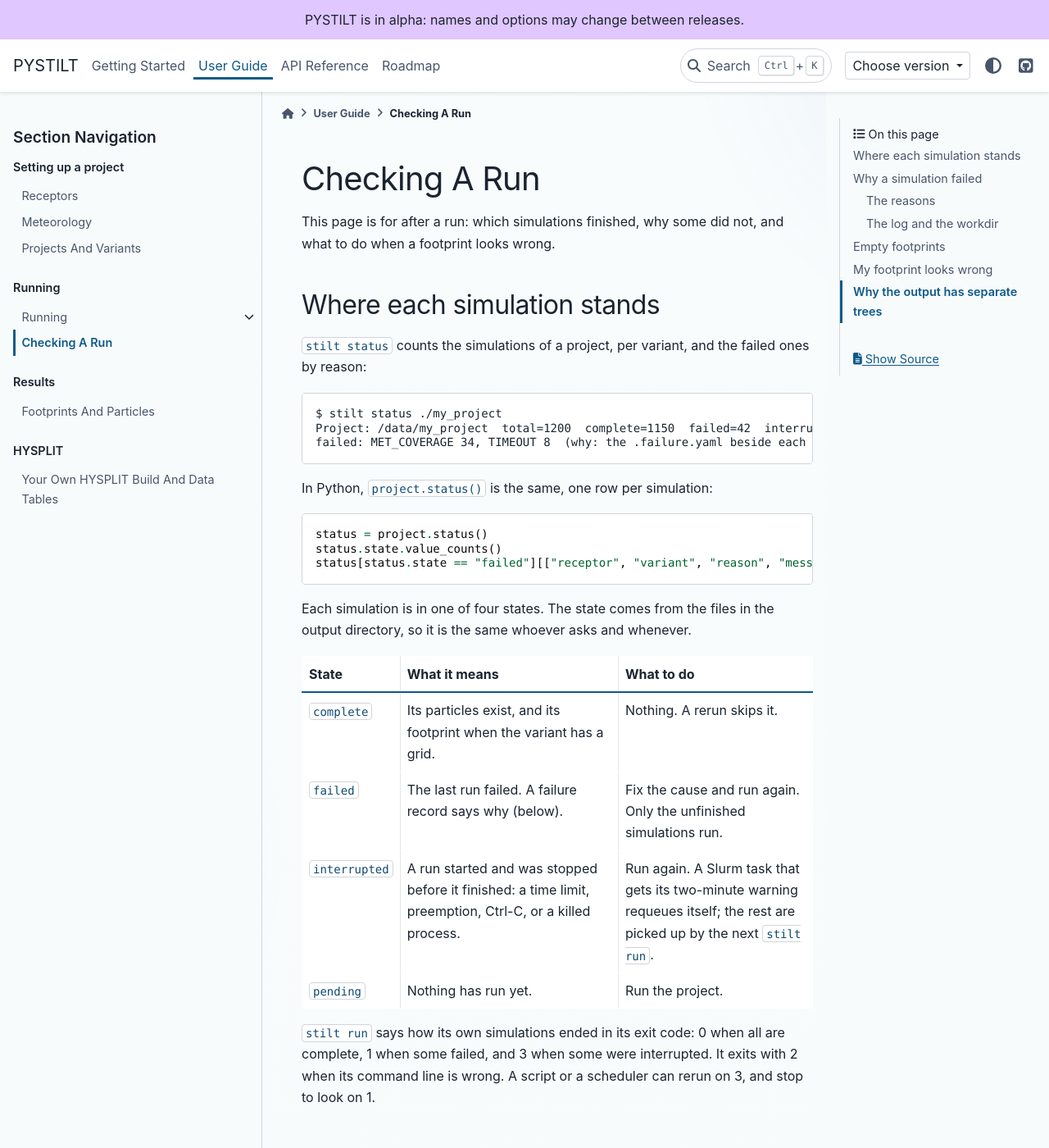
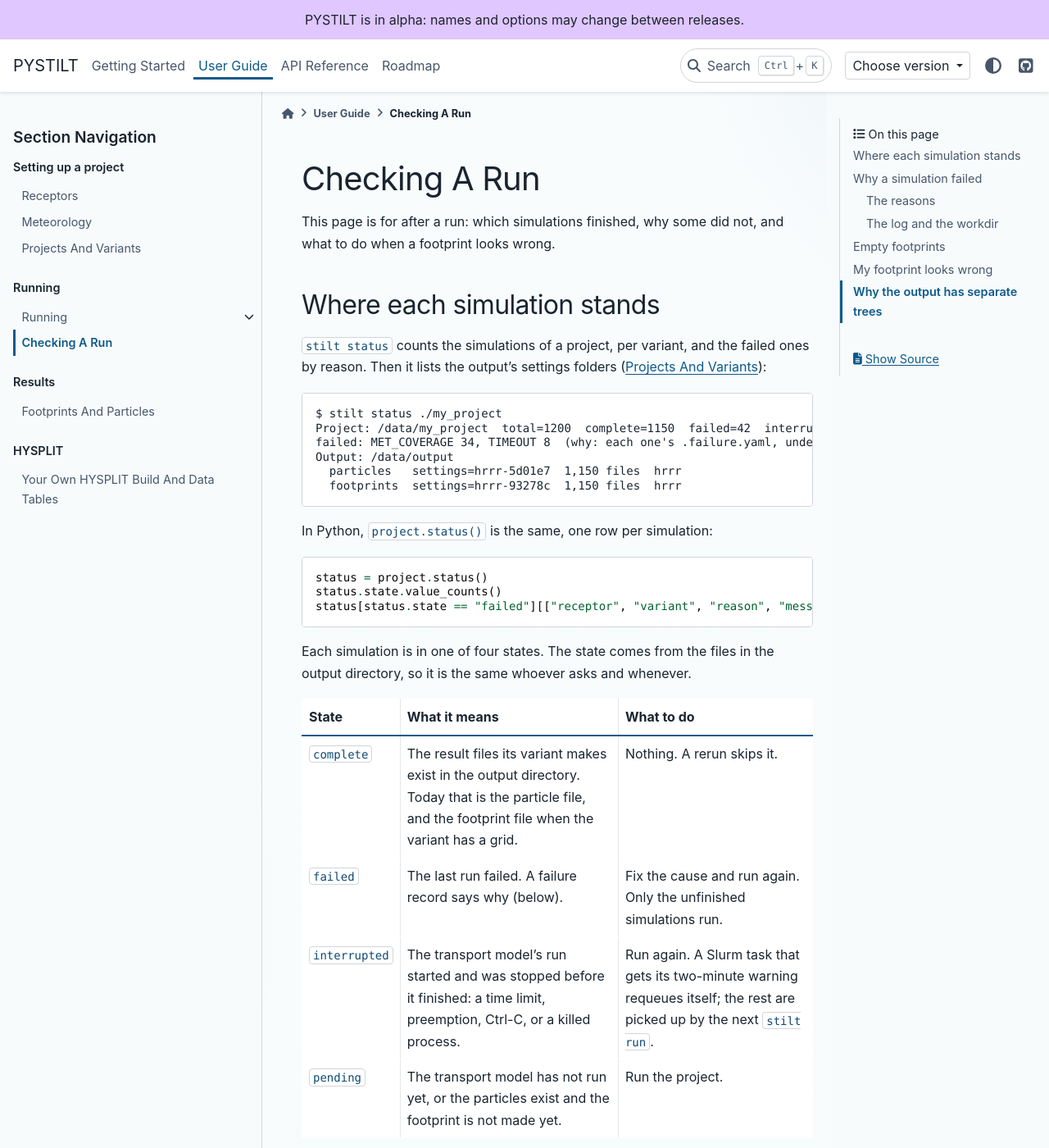
Before and after one commit to fbirds5230/runtraj, a Sphinx documentation site: the page built from docs/guides/checking.rst, in a window 1280 px wide and 1400 px high. Shown: the whole window at 82% size. Built offline with Sphinx 7.4.7 and the PyData theme 0.15.4, drawn with Linux system fonts in a browser that asks for light colours; pages that are not in the unit, such as notebooks, are missing from menus; some of the changed text lies outside the part shown.

Commit message:
docs: fix sentences the code contradicts
- A failure record is in logs/ under the settings folder of the result
  that failed: a footprint's is under the footprint's own folder, not
  beside the run's log (checking guide, its sample, the stilt status
  line, the changelog).
- interrupted means the transport model's run was cut off; a footprint
  not made yet is pending, whichever way it stopped. status() calls a
  run interrupted when its log exists, not from the log's line.
- "Complete" says what the code checks: the result files the variant
  makes, today the particle file and the footprint file with a grid.
- The output tree shows realization=k/, the failure records, and what
  scratch/ holds (a workdir per simulation, kept on failure or with
  keep_scratch); output.py's docstring shows scratch/ too.
- An empty footprint holds only stilt:empty: true, no reason.
- The particle reference: zsfc is not in the default varsiwant, and
  pressure weighting of an msl receptor needs it; particle and time are
  stored as int32 and read as float64; a release row has foot = 0.
- The status sample shows the Output: folder listing.
- The CONTROL comment: zeros are the simulation start, which keeps the
  receptor's minute.
- An output on memory:// lasts only as long as its process.

Refs jmineau/PYSTILT#194

```diff
--- a/docs/guides/checking.rst
+++ b/docs/guides/checking.rst
@@ -8,13 +8,17 @@ Where each simulation stands
 ----------------------------
 
 ``stilt status`` counts the simulations of a project, per variant, and the
-failed ones by reason:
+failed ones by reason. Then it lists the output's settings folders
+(:doc:`projects`):
 
 .. code-block:: text
 
    $ stilt status ./my_project
    Project: /data/my_project  total=1200  complete=1150  failed=42  interrupted=0  pending=8
-   failed: MET_COVERAGE 34, TIMEOUT 8  (why: the .failure.yaml beside each log, under /data/output/logs)
+   failed: MET_COVERAGE 34, TIMEOUT 8  (why: each one's .failure.yaml, under /data/output/logs)
+   Output: /data/output
+     particles   settings=hrrr-5d01e7  1,150 files  hrrr
+     footprints  settings=hrrr-93278c  1,150 files  hrrr
 
 In Python, ``project.status()`` is the same, one row per simulation:
 
@@ -35,19 +39,27 @@ the output directory, so it is the same whoever asks and whenever.
      - What it means
      - What to do
    * - ``complete``
-     - Its particles exist, and its footprint when the variant has a grid.
+     - The result files its variant makes exist in the output directory.
+       Today that is the particle file, and the footprint file when the
+       variant has a grid.
      - Nothing. A rerun skips it.
    * - ``failed``
      - The last run failed. A failure record says why (below).
      - Fix the cause and run again. Only the unfinished simulations run.
    * - ``interrupted``
-     - A run started and was stopped before it finished: a time limit,
-       preemption, Ctrl-C, or a killed process.
+     - The transport model's run started and was stopped before it
+       finished: a time limit, preemption, Ctrl-C, or a killed process.
      - Run again. A Slurm task that gets its two-minute warning requeues
        itself; the rest are picked up by the next ``stilt run``.
    * - ``pending``
-     - Nothing has run yet.
+     - The transport model has not run yet, or the particles exist and the
+       footprint is not made yet.
      - Run the project.
+
+A footprint that is not made yet is ``pending`` whether its step never
+started or was stopped partway. The files cannot tell those apart: a
+footprint variant added later, on particles that already exist, leaves
+the same files.
 
 ``stilt run`` says how its own simulations ended in its exit code: 0 when
 all are complete, 1 when some failed, and 3 when some were interrupted. It
@@ -58,9 +70,12 @@ Why a simulation failed
 -----------------------
 
 A failed simulation does not stop the others. The worker writes a failure
-record, ``<receptor id>.failure.yaml``, beside the simulation's log, and
-goes on. The record is removed when the result is written, so a simulation
-that later succeeds carries no stale note. ``sim.failure`` reads it:
+record, ``<receptor id>.failure.yaml``, in the output's ``logs/`` tree, and
+goes on. A failed run's record is under its particles' settings folder,
+beside the run's log. A failed footprint's record is under the footprint's
+own settings folder (:doc:`../reference/layout`). The record is removed
+when the result is written, so a simulation that later succeeds carries no
+stale note. ``sim.failure`` reads it:
 
 .. code-block:: pycon
 
@@ -127,9 +142,10 @@ and ``sim.kept_workdir`` is where. For HYSPLIT it holds ``CONTROL``,
 ``SETUP.CFG``, and ``MESSAGE``, enough to rerun ``hycs_std`` by hand. Set
 ``keep_scratch: true`` under ``execution:`` to keep every run's workdir.
 
-A run cut off partway leaves a log of one line, saying when and on which
-node it started. That line is how ``status()`` tells ``interrupted`` from
-``pending``.
+A run cut off partway leaves its log, which starts with a line saying when
+and on which node it started. ``status()`` calls a simulation
+``interrupted`` when its log exists and it has no particles and no failure
+record.
 
 Empty footprints
 ----------------
```
Also changed, not shown: AGENTS.md (+1 -1 lines), docs/guides/projects.rst (+12 -5 lines), docs/reference/particles.rst (+10 -5 lines), 3 other files.
